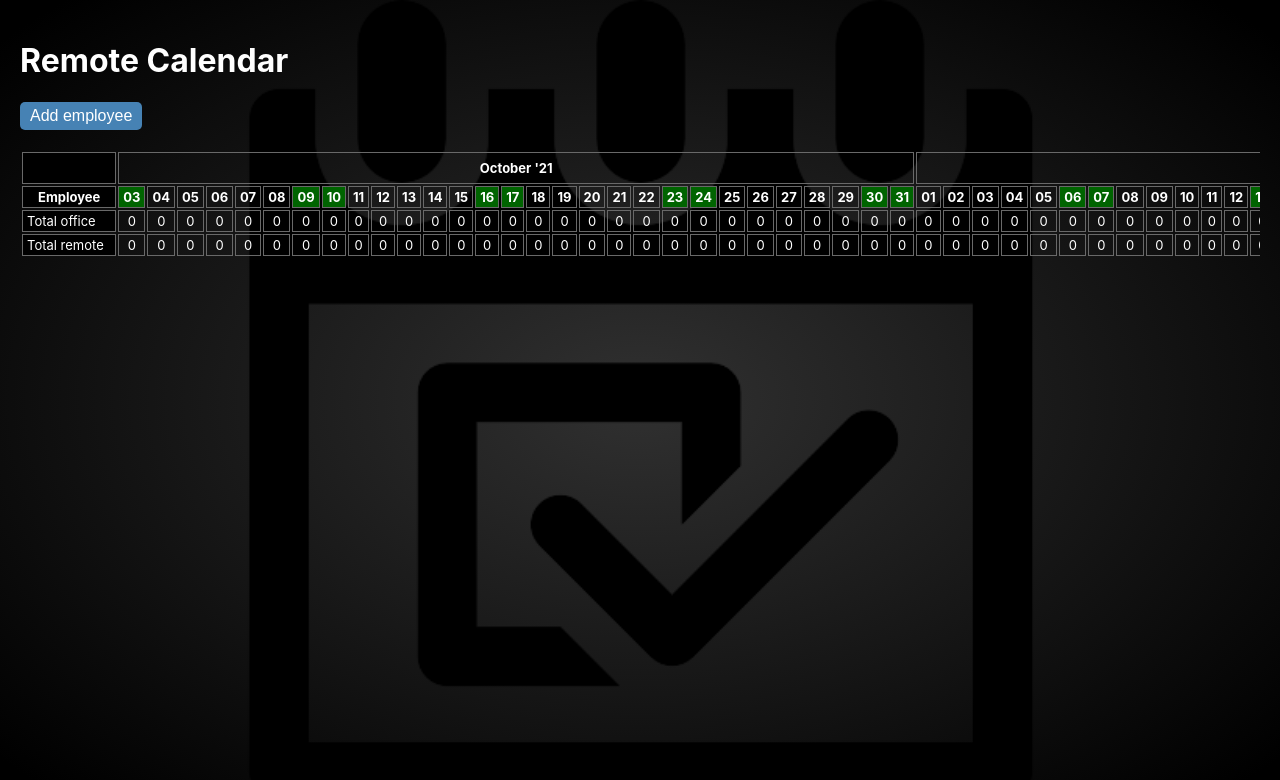
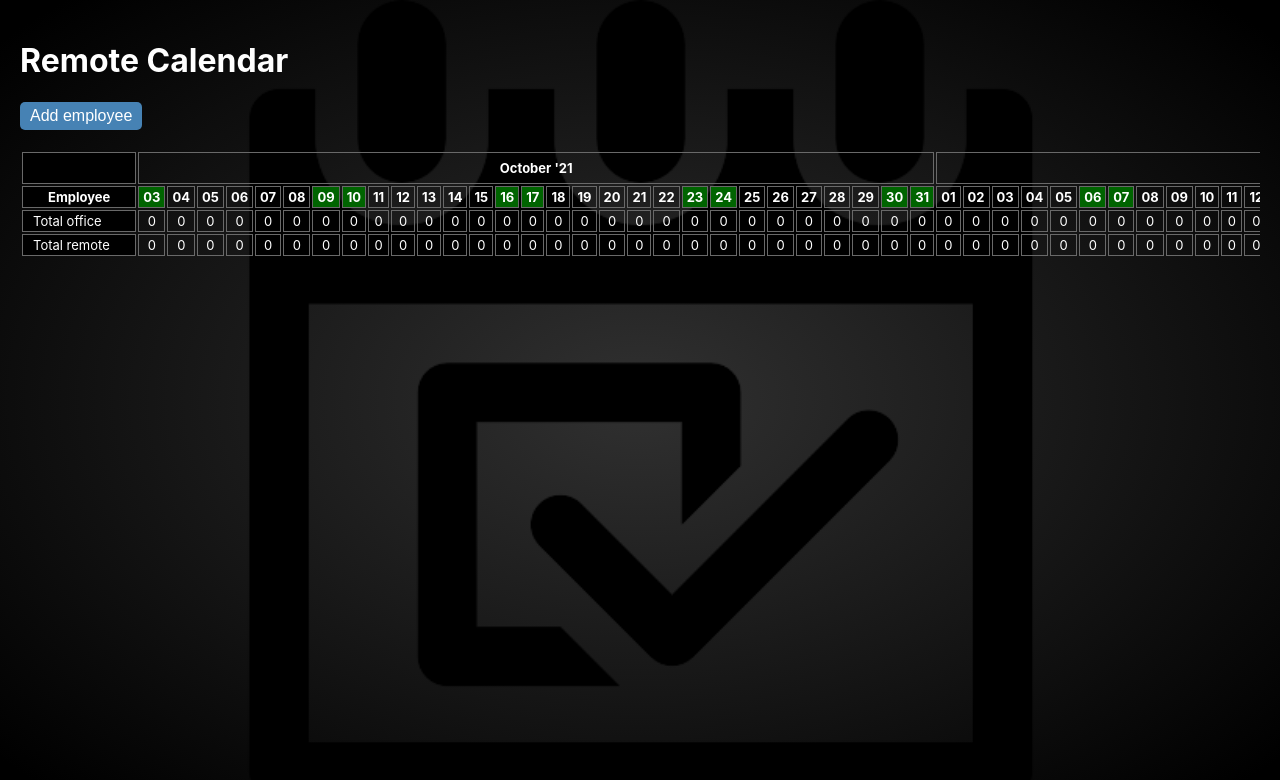
Before and after one commit to SDen4/remote_calendar, a React (Create React App) app: page / in a window 1280 px wide. Shown: the top 780 px of the page. Built offline with nearby package versions, Linux system fonts and the light colour scheme.

Commit message:
styles refactoring

```diff
--- a/src/components/Calendar/Calendar.module.css
+++ b/src/components/Calendar/Calendar.module.css
@@ -37,6 +37,8 @@
   background-color: black;
   text-align: left;
   white-space: nowrap;
+  padding-left: 10px;
+  padding-right: 10px;
 }
 
 .buttonDelRow {
@@ -50,7 +52,7 @@
   color: #fff;
   border: 0;
   padding: 0;
-  margin-left: 5px;
+  margin-left: 25px;
   cursor: pointer;
   transition: 0.3s;
 }
```
